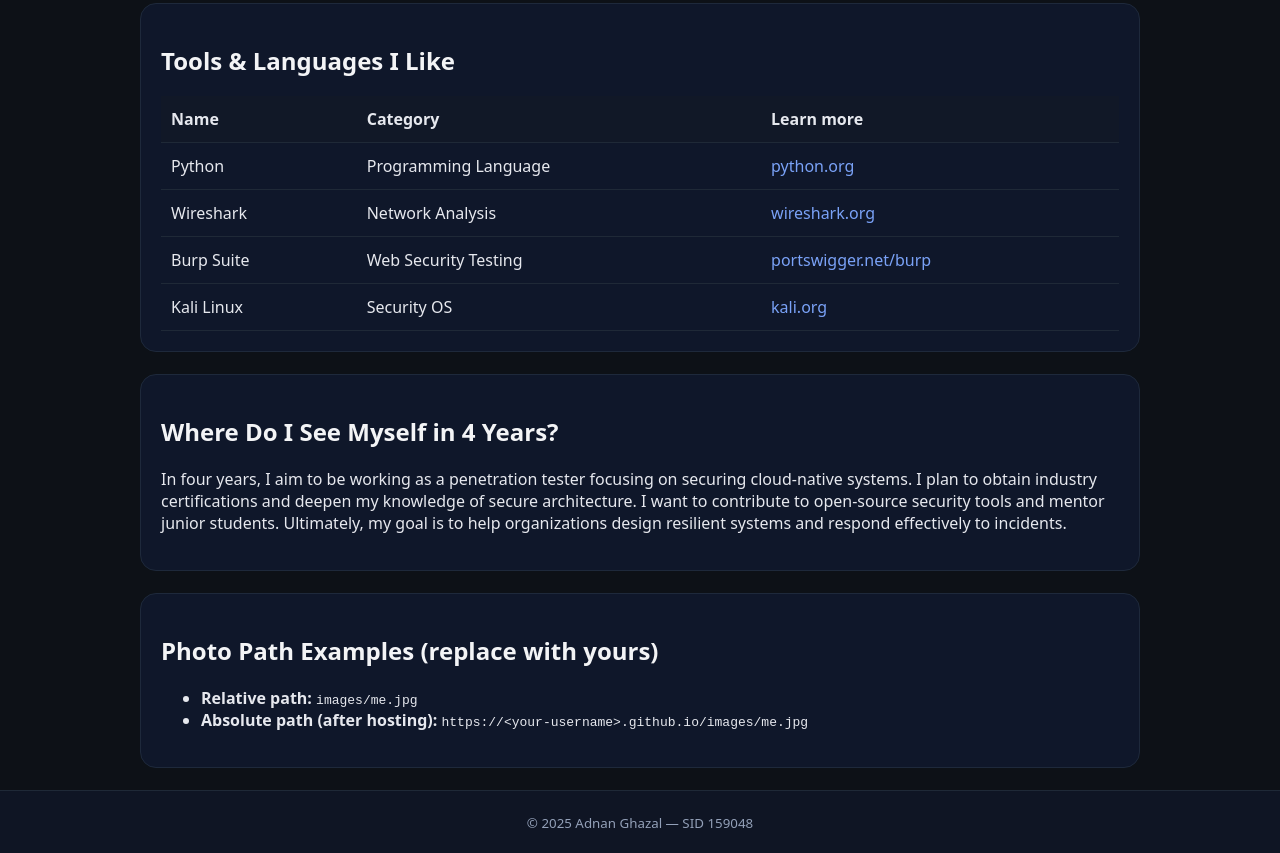
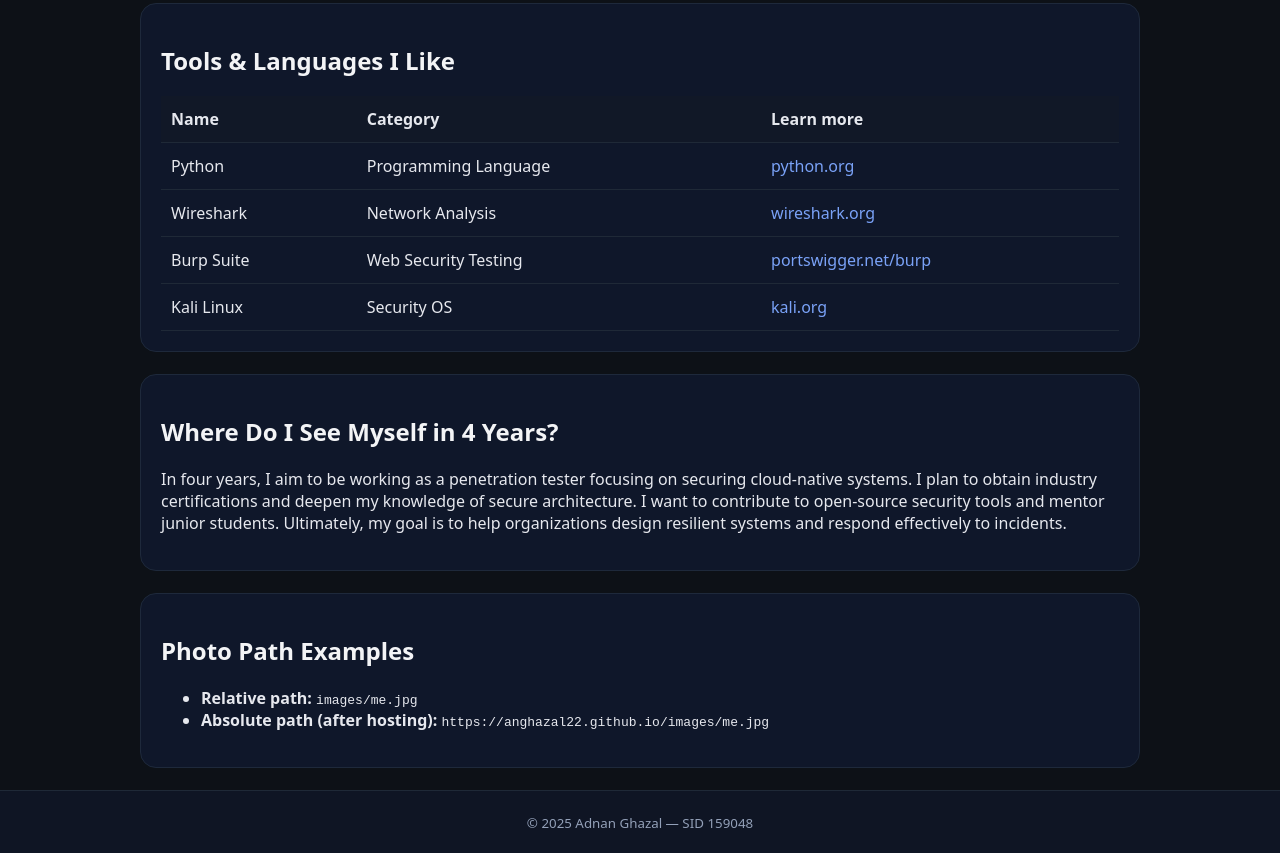
Before and after one commit to anghazal22/anghazal22, a plain HTML site: page index.html in a window 1280 px wide. Shown: the part 609-1462 px from the top of the page. Drawn offline with Linux system fonts and the light colour scheme.

Commit message:
Update index.html

```diff
--- a/index.html
+++ b/index.html
@@ -97,10 +97,10 @@
     </section>
 
     <section class="card">
-      <h2>Photo Path Examples (replace with yours)</h2>
+      <h2>Photo Path Examples</h2>
       <ul>
         <li><strong>Relative path:</strong> <code>images/me.jpg</code></li>
-        <li><strong>Absolute path (after hosting):</strong> <code>https://&lt;your-username&gt;.github.io/images/me.jpg</code></li>
+        <li><strong>Absolute path (after hosting):</strong> <code>https://anghazal22.github.io/images/me.jpg</code></li>
       </ul>
     </section>
   </main>
```
